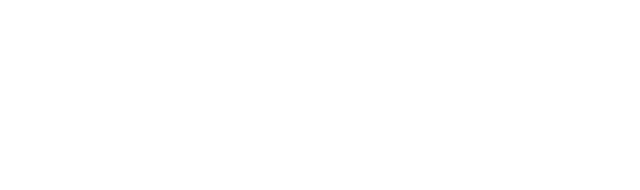
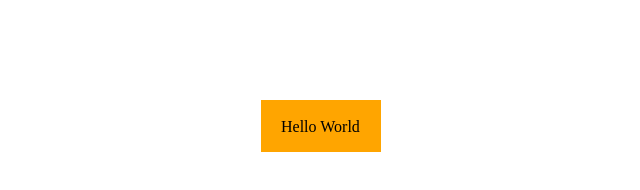
Before and after one commit to Ssabian/4may, a plain HTML site: page index.html in a window 1280 px wide. Shown: the whole page, without its empty margins (319-959 px from the left). Drawn offline with Linux system fonts and the light colour scheme.

Commit message:
dorduncu commit

```diff
--- a/index.html
+++ b/index.html
@@ -1,7 +1,10 @@
 <!DOCTYPE html>
 <head>
 	<title></title>
+	<link rel="stylesheet" type="text/css" href="style.css">
 </head>
-<body>
+<div class="main">
+<p>Hello World</p>
+</div>
 </body>
 </html>
--- a/style.css
+++ b/style.css
@@ -0,0 +1,8 @@
+.main {
+	width: 100px;
+	height: 50px;
+	background-color: orange;
+	margin: 100px auto;
+	padding-left:20px;
+	padding-top: 2px;
+}
```
